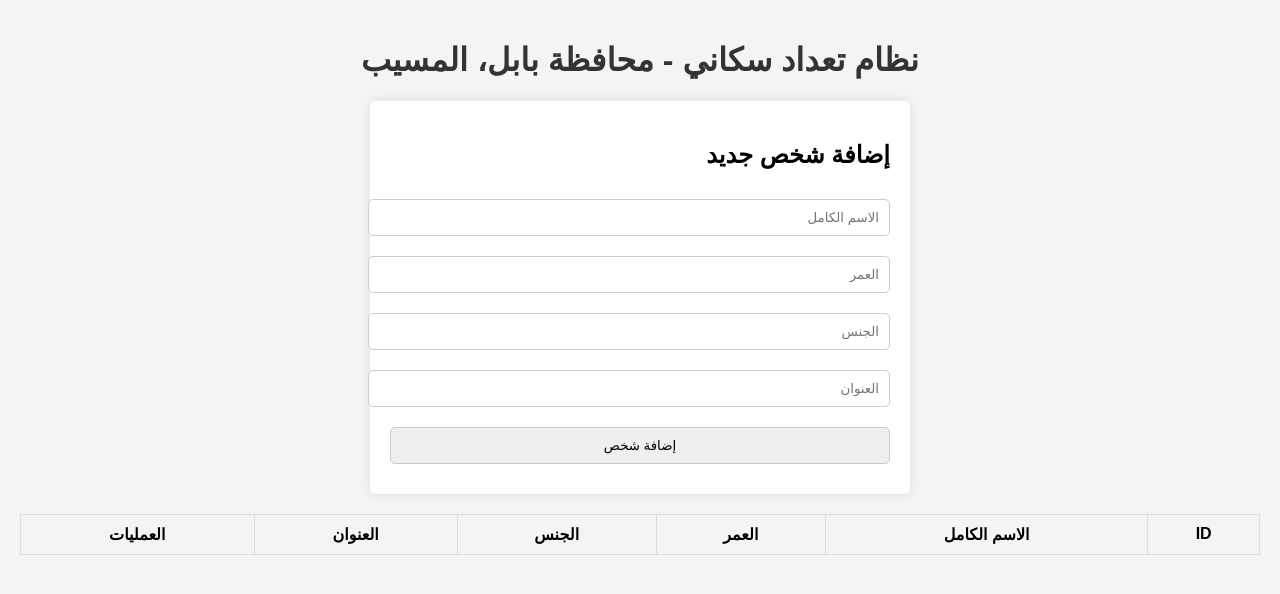
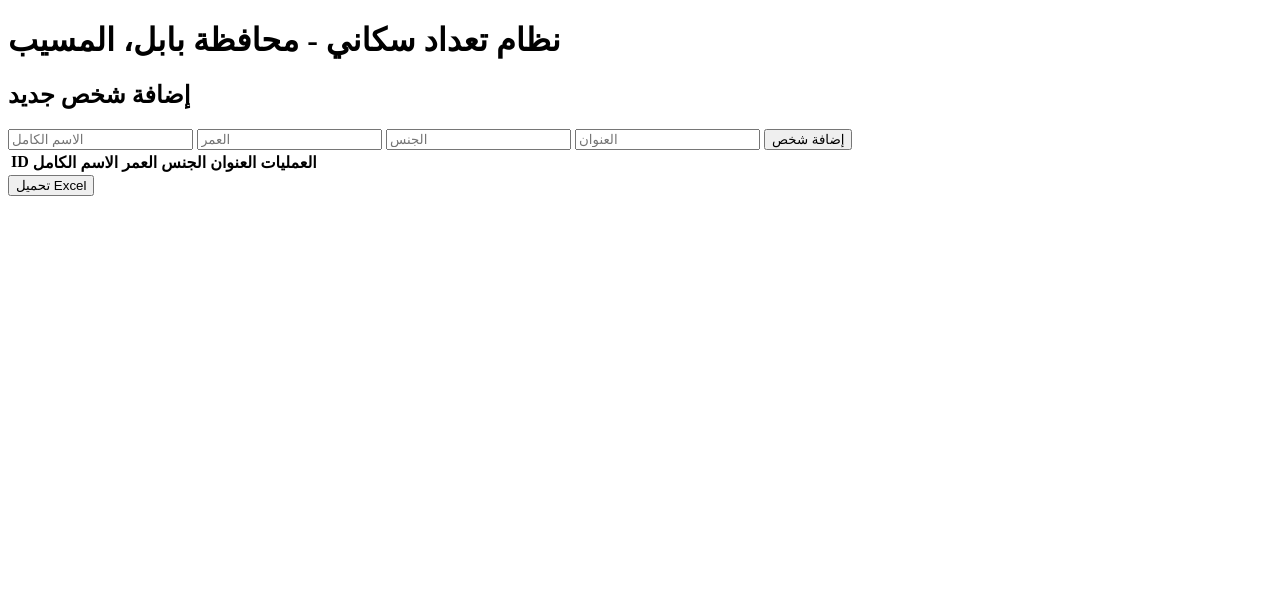
Before and after one commit to sakobau/bot, a plain HTML site: page index.html in a window 1280 px wide. Drawn offline with nearby package versions, Linux system fonts and the light colour scheme.

Commit message:
Update index.html

```diff
--- a/index.html
+++ b/index.html
@@ -6,55 +6,9 @@
   <title>نظام تعداد سكاني مع PDF و Excel</title>
   <script src="https://cdnjs.cloudflare.com/ajax/libs/jspdf/2.4.0/jspdf.umd.min.js"></script>
   <script src="https://cdnjs.cloudflare.com/ajax/libs/xlsx/0.17.2/xlsx.full.min.js"></script>
+  <script type="module" src="script.js"></script> <!-- ربط ملف script.js -->
   <style>
-    body {
-      font-family: Arial, sans-serif;
-      margin: 0;
-      padding: 20px;
-      direction: rtl;
-      background-color: #f4f4f4;
-    }
-    h1 {
-      text-align: center;
-      color: #333;
-    }
-    form {
-      max-width: 500px;
-      margin: 20px auto;
-      background-color: white;
-      padding: 20px;
-      border-radius: 5px;
-      box-shadow: 0 0 10px rgba(0, 0, 0, 0.1);
-    }
-    input[type="text"], input[type="number"], input[type="submit"] {
-      width: 100%;
-      padding: 10px;
-      margin: 10px 0;
-      border-radius: 5px;
-      border: 1px solid #ccc;
-    }
-    table {
-      width: 100%;
-      border-collapse: collapse;
-      margin-top: 20px;
-    }
-    table, th, td {
-      border: 1px solid #ddd;
-    }
-    th, td {
-      padding: 10px;
-      text-align: center;
-    }
-    button {
-      padding: 5px 10px;
-      border: none;
-      background-color: #007BFF;
-      color: white;
-      cursor: pointer;
-    }
-    button:hover {
-      background-color: #0056b3;
-    }
+    /* نفس التنسيقات كما هي */
   </style>
 </head>
 <body>
@@ -88,6 +42,9 @@
   </tbody>
 </table>
 
+<!-- إضافة زر لتحميل ملف Excel -->
+<button onclick="generateExcel()">تحميل Excel</button>
+
 <script>
   let people = [];  // مصفوفة لتخزين بيانات الأشخاص
   let currentId = 1;  // معرف الشخص الحالي
@@ -112,7 +69,7 @@
     updateTable();
 
     // إنشاء ملف PDF
-    generatePDF(person);
+    window.generatePDF(person); // استدعاء الدالة من script.js
 
     // إعادة تعيين النموذج
     form.reset();
@@ -146,26 +103,6 @@
     updateTable();
   }
 
-  // توليد ملف PDF عند إضافة شخص
-  function generatePDF(person) {
-    const { jsPDF } = window.jspdf;
-    const doc = new jsPDF();
-
-    doc.setFontSize(16);
-    doc.text('قائمة التعداد السكاني لمحافظة بابل، المسيب', 10, 20);
-    doc.setFontSize(12);
-
-    // إضافة بيانات الشخص إلى ملف PDF
-    doc.text(`التسلسل: ${person.id}`, 10, 40);
-    doc.text(`الاسم الكامل: ${person.name}`, 10, 50);
-    doc.text(`العمر: ${person.age}`, 10, 60);
-    doc.text(`الجنس: ${person.gender}`, 10, 70);
-    doc.text(`العنوان: ${person.address}`, 10, 80);
-
-    // تحميل PDF
-    doc.save(`person_${person.id}.pdf`);
-  }
-
   // وظيفة لتحويل بيانات الأشخاص إلى ملف Excel
   function generateExcel() {
     const ws = XLSX.utils.json_to_sheet(people.map((person) => ({
```
